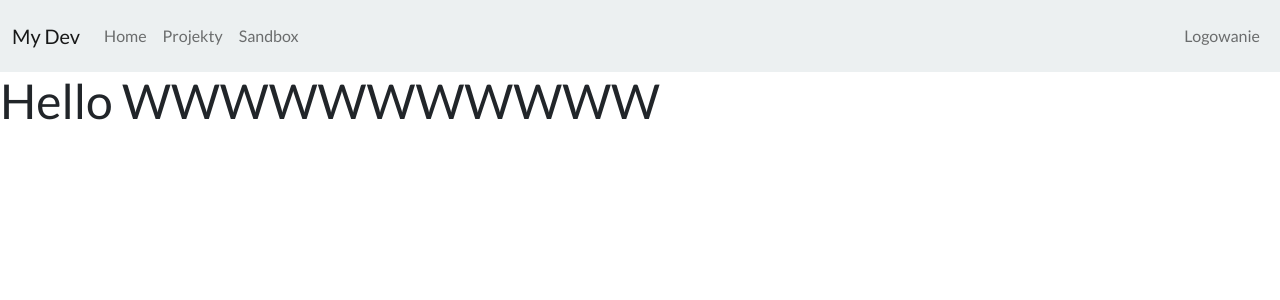
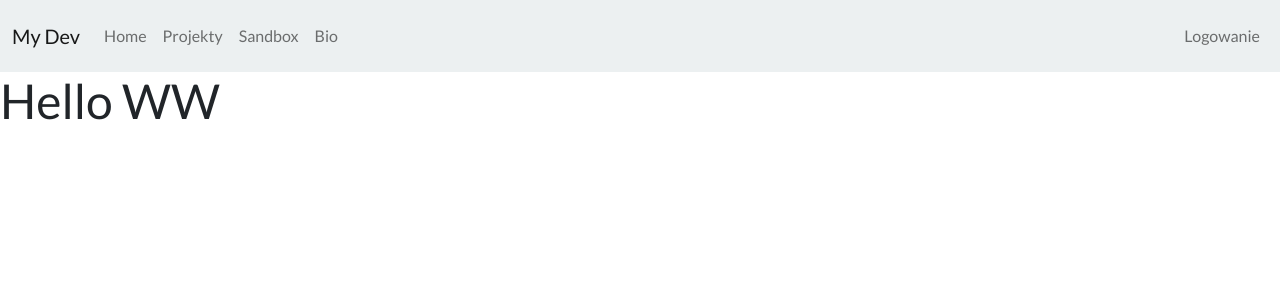
Before and after one commit to andsidor/MyDev, a Django app: page / in a window 1280 px wide. Shown: the top 300 px of the page. Run offline with Django 4.2, Linux system fonts and the light colour scheme.

Commit message:
Next commit #240601

```diff
--- a/blogapp/templates/blog/index.html
+++ b/blogapp/templates/blog/index.html
@@ -1,5 +1,5 @@
 {% extends 'blog/base.html' %}
 
 {% block content  %}
-<h1>Hello WWWWWWWWWWW</h1>
+<h1>Hello WW</h1>
 {% endblock content %}
--- a/blogapp/templates/blog/nav.html
+++ b/blogapp/templates/blog/nav.html
@@ -15,6 +15,9 @@
           <li class="nav-item">
             <a class="nav-link" aria-current="page" href="#">Sandbox</a>
           </li>
+          <li class="nav-tem">
+            <a class="nav-link" aria-current="page" href="#">Bio</a>
+          </li>
         </ul>
         <ul class="navbar-nav">
             <a class="nav-link" aria-current="page" href="#">Logowanie</a>
```
